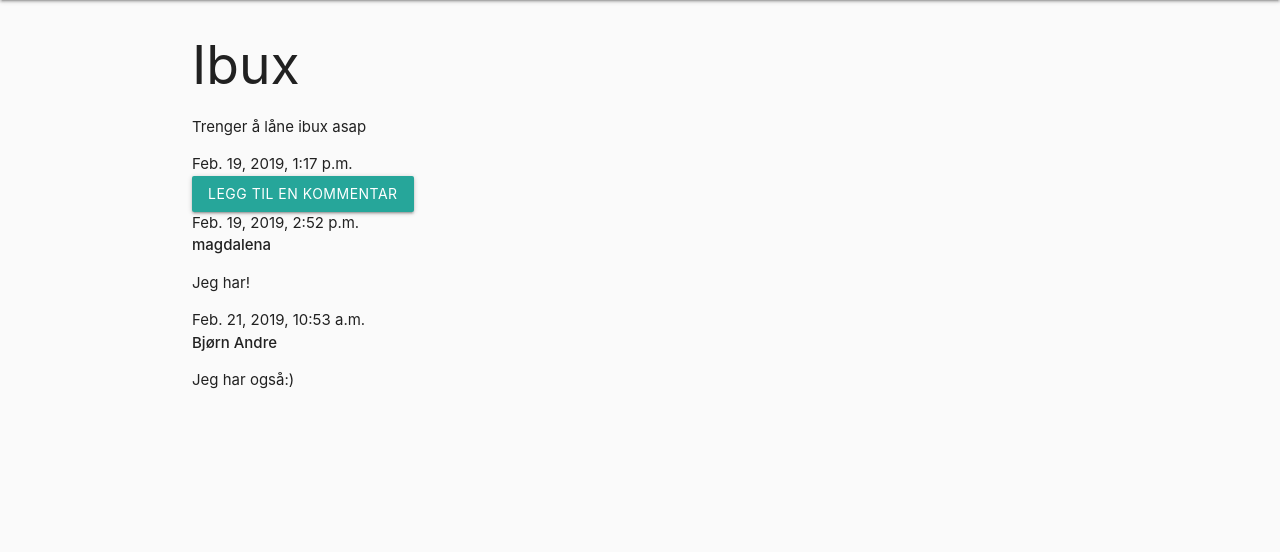
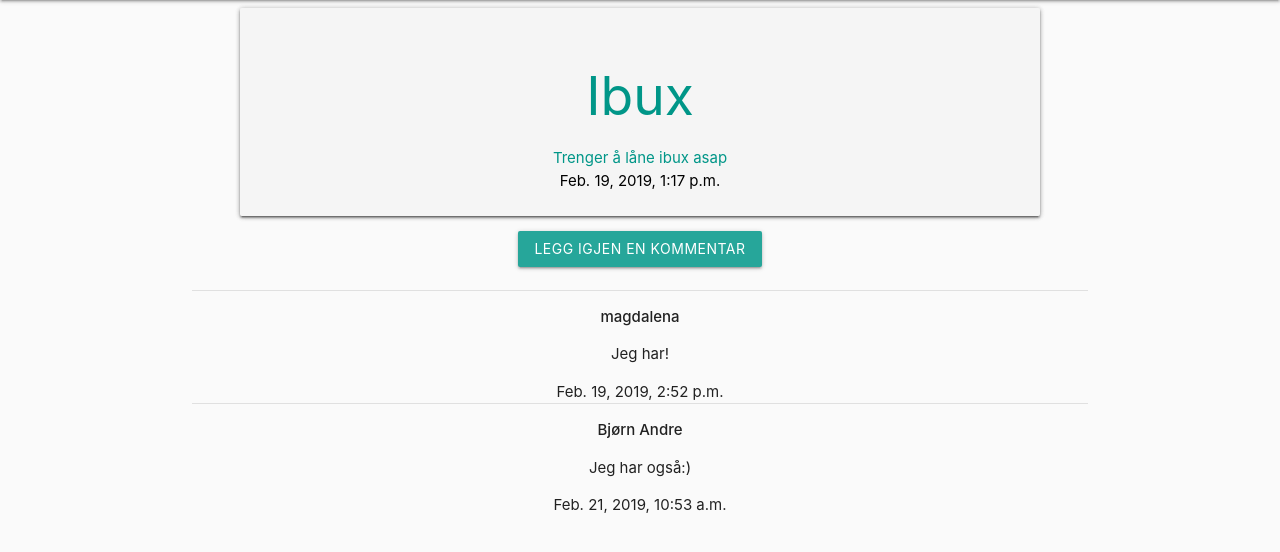
Before and after one commit to marhaal/School-project, a Django app: page /post/5/ in a window 1280 px wide. Shown: the part 64-616 px from the top of the page. Run offline with Django 3.2, Linux system fonts and the light colour scheme; data comes from the database, SQL or seed files in the repository; parts of the project's set-up code (start-up, migrations or seed data) failed here and were passed over.

Commit message:
changed design for request_detail.html

```diff
--- a/Webside/templates/webside/home.html
+++ b/Webside/templates/webside/home.html
@@ -1,10 +1,10 @@
 {% extends 'webside/base.html' %}
 {% block content %}
     <body>
-        <p>Welcome to Shareboi</p>
+        <h4>Velkommen til Shareboi</h4>
         <ul>
         {% if user.is_authenticated %}
-          <li><a class="waves-effect waves-light btn" href="/requests">Etterpørr noe!</a></li>
+          <li><a class="waves-effect waves-light btn" href="/requests">Etterspørr noe!</a></li>
         {% endif %}
     </body>
 {% endblock %}
--- a/Webside/templates/webside/requests_detail.html
+++ b/Webside/templates/webside/requests_detail.html
@@ -1,25 +1,37 @@
 {% extends 'webside/base.html' %}
 
 {% block content %}
-
+<div class="card" style="max-width: 800px; margin:auto">
+    <div class="center-align">
+      <div class="card grey lighten-4">
+        <div class="card-content teal-text">
           <div class="post">
               <h2>{{ post.title }}</h2>
               <p>{{ post.text|linebreaksbr }}</p>
               {% if post.published_date %}
-                <div class="date">
+                <div class="date black-text">
                   {{ post.published_date }}
                 </div>
                 {% endif %}
             </div>
-            <a class="btn btn-default" style="margin:auto" href="{% url 'add_comment_to_post' pk=post.pk %}">Legg til en kommentar</a>
+            </div>
+          </div>
+          </div>
+          </div>
+          <div class="center-align">
+            <a class="btn btn-default" style="margin:auto" href="{% url 'add_comment_to_post' pk=post.pk %}">Legg igjen en kommentar</a>
+            <br><br>
             {% for comment in post.comments.all %}
+            <div class="divider"></div>
+            <div class="section">
             <div class="comment">
-            <div class="date">{{ comment.created_date }}</div>
             <strong>{{ comment.author }}</strong>
             <p>{{ comment.text|linebreaks }}</p>
+            <div class="date">{{ comment.created_date }}</div>
             </div>
             {% empty %}
             <p>Ingen kommentarer enda :(</p>
             {% endfor %}
-
+            </div>
+            </div>
 {% endblock %}
```
